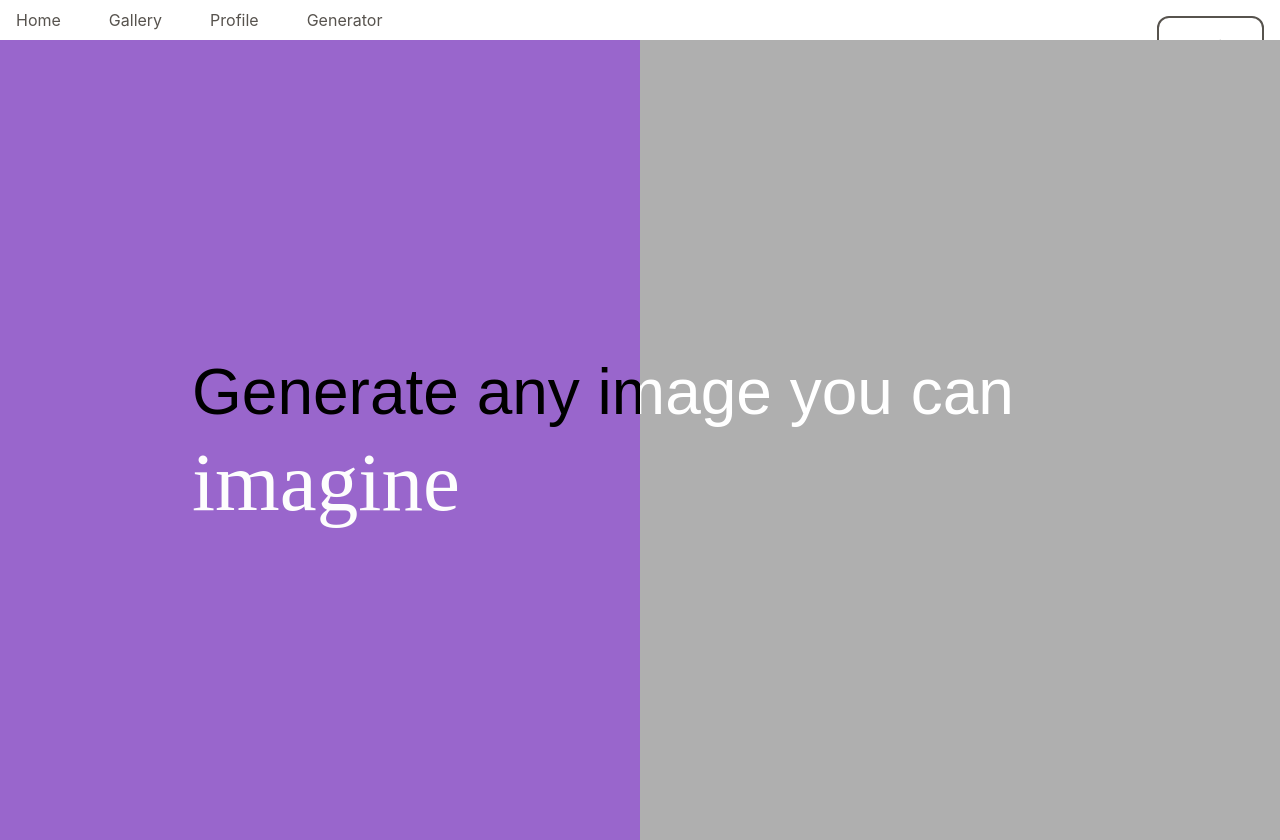
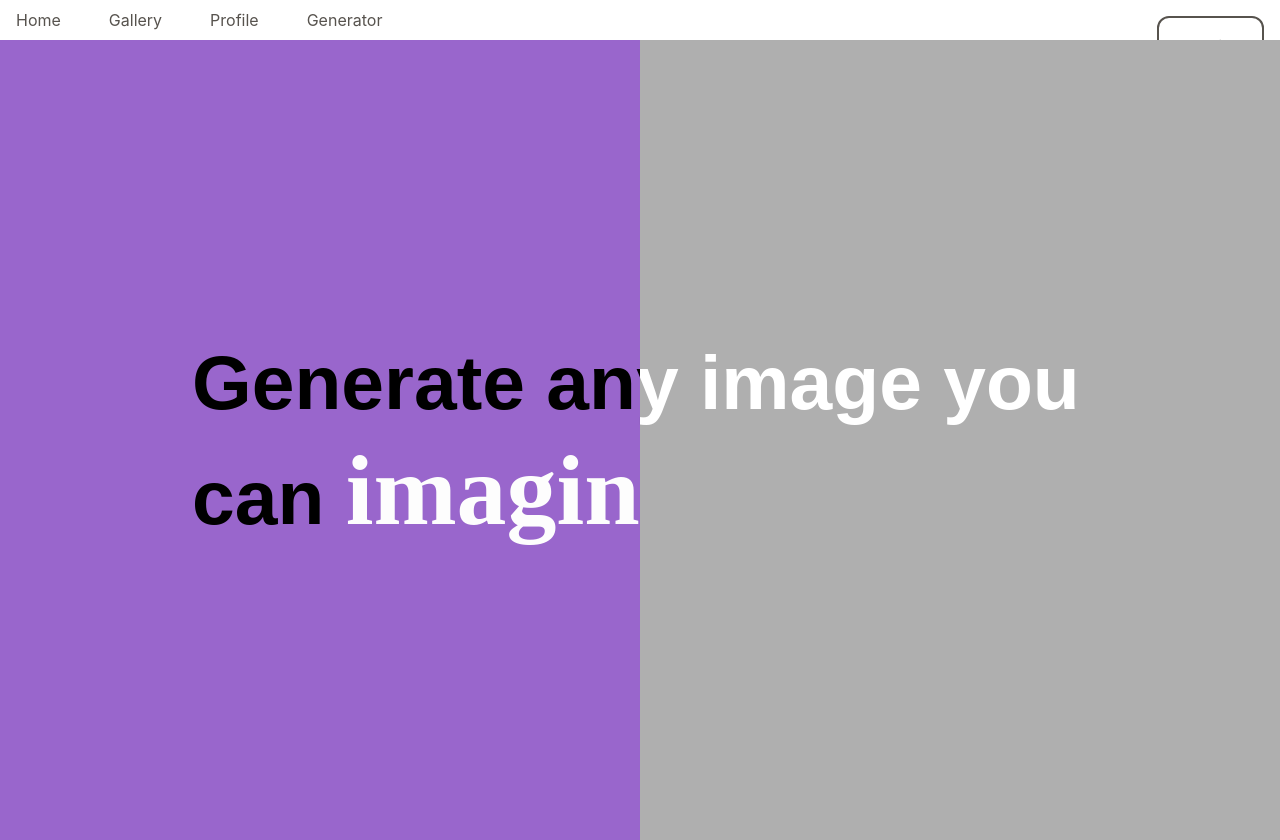
Before and after one commit to raayandhar/CS35L-Project, a React (Create React App) app in the folder client/: page / in a window 1280 px wide. Built offline with nearby package versions, Linux system fonts and the light colour scheme.

Commit message:
final changes for inital home design

```diff
--- a/client/src/components/home.css
+++ b/client/src/components/home.css
@@ -34,8 +34,9 @@
 
 .side .title {
     font-family: "Rubik", sans-serif;
-    font-size: 5vw;
+    font-size: 6vw;
     margin: 0px 15vw;
+    font-weight: 800;
     width: 70vw
 }
 
```
